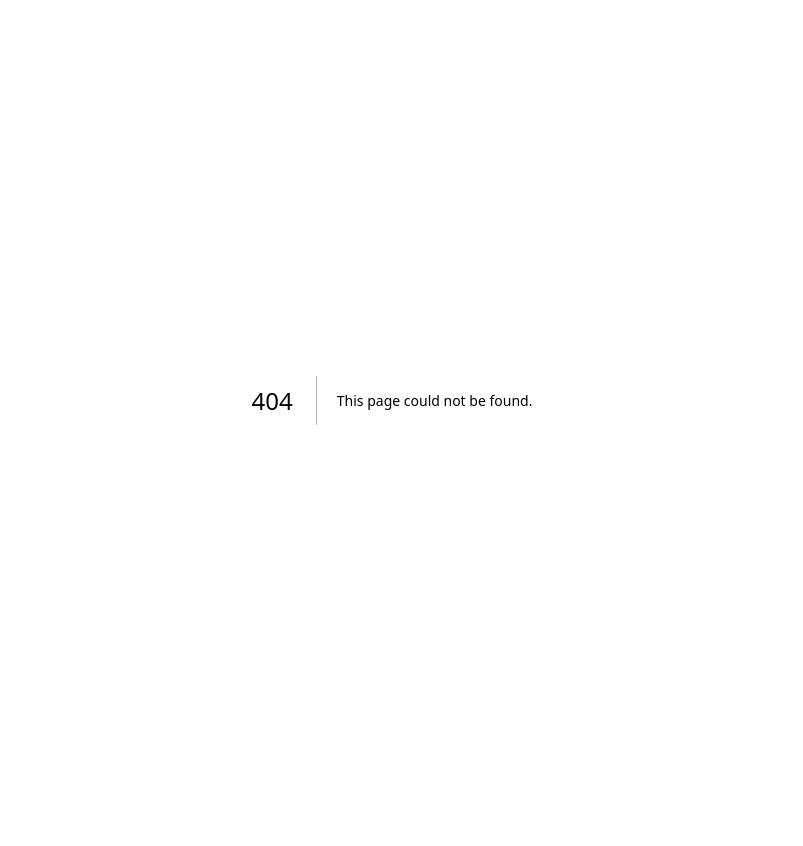
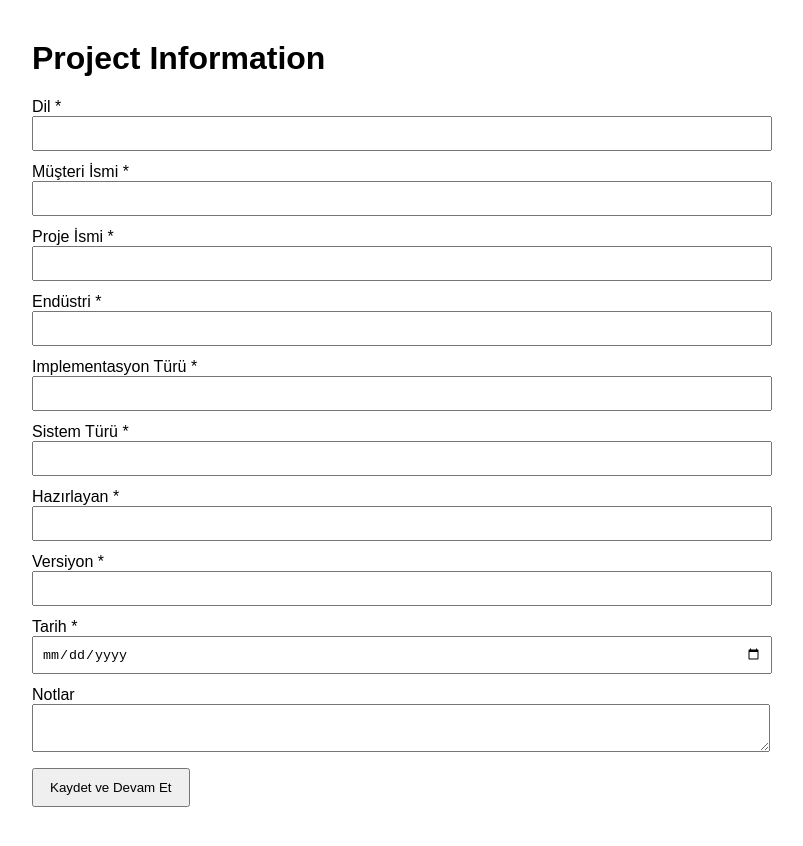
Before and after one commit to ufukturcan-ntt/effortestimator, a Next.js app: page /project/new in a window 1280 px wide. Before the commit this address had no page. Shown: the whole page, without its empty margins (248-1051 px from the left). Before the commit the page ends 800 px from the top, so only its background shows below. Built offline with nearby package versions, Linux system fonts and the light colour scheme.

Commit message:
Create project information page

```diff
--- /dev/null
+++ b/app/project/new/page.tsx
@@ -0,0 +1,42 @@
+export default function NewProjectPage() {
+  return (
+    <main style={{ maxWidth: 720, margin: "40px auto", fontFamily: "Arial" }}>
+      <h1>Project Information</h1>
+
+      <form method="post" action="/api/project/create">
+        {[
+          ["language", "Dil"],
+          ["customer", "Müşteri İsmi"],
+          ["projectName", "Proje İsmi"],
+          ["industry", "Endüstri"],
+          ["implementationType", "Implementasyon Türü"],
+          ["systemType", "Sistem Türü"],
+          ["preparedBy", "Hazırlayan"],
+          ["version", "Versiyon"],
+        ].map(([name, label]) => (
+          <div key={name} style={{ marginBottom: 12 }}>
+            <label>{label} *</label>
+            <br />
+            <input name={name} required style={{ width: "100%", padding: 8 }} />
+          </div>
+        ))}
+
+        <div style={{ marginBottom: 12 }}>
+          <label>Tarih *</label>
+          <br />
+          <input name="projectDate" type="date" required style={{ width: "100%", padding: 8 }} />
+        </div>
+
+        <div style={{ marginBottom: 12 }}>
+          <label>Notlar</label>
+          <br />
+          <textarea name="notes" style={{ width: "100%", padding: 8 }} />
+        </div>
+
+        <button type="submit" style={{ padding: "10px 16px" }}>
+          Kaydet ve Devam Et
+        </button>
+      </form>
+    </main>
+  );
+}
```
